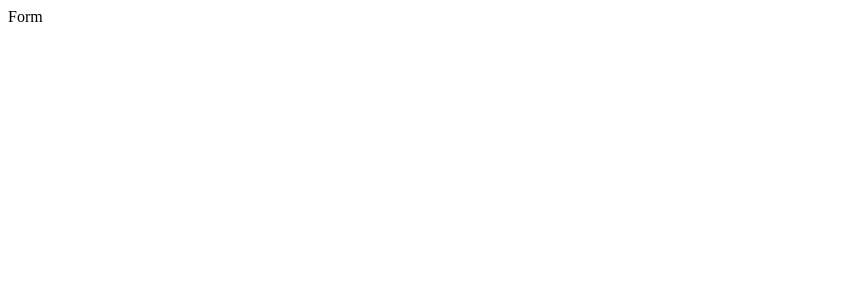
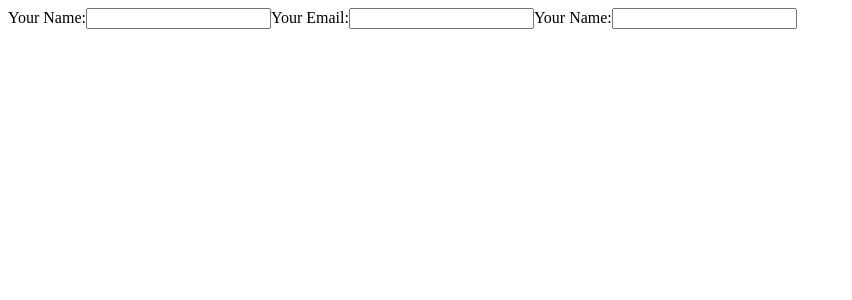
Before and after one commit to MMadejsza/React_Simple_Form_Validation_Example, a React (Create React App) app: page / in a window 1280 px wide. Shown: the top 300 px of the page, without its empty margins (0-852 px from the left). Built offline with nearby package versions, Linux system fonts and the light colour scheme.

Commit message:
Initial Form 2/3

```diff
--- a/src/App.js
+++ b/src/App.js
@@ -1,10 +1,57 @@
 import React from 'react';
 
 class App extends React.Component {
-	state = {};
+	state = {
+		userName: '',
+	};
+
+	handleChange = (e) => {
+		console.log(e.target.type);
+		console.log(e.target.name);
+		const value = e.target.value;
+		this.setState({
+			userName: value,
+			userEmail: '',
+		});
+	};
 
 	render() {
-		return <div className='App'>Form</div>;
+		return (
+			<div className='App'>
+				<form action=''>
+					<label htmlFor='user'>
+						Your Name:
+						<input
+							type='text'
+							id='user'
+							name='userName'
+							value={this.state.userName}
+							onChange={this.handleChange}
+						/>
+					</label>
+					<label htmlFor='user'>
+						Your Email:
+						<input
+							type='email'
+							id='email'
+							name='userEmail'
+							value={this.state.userEmail}
+							onChange={this.handleChange}
+						/>
+					</label>
+					<label htmlFor='user'>
+						Your Name:
+						<input
+							type='text'
+							id='user'
+							name='userName'
+							value={this.state.userName}
+							onChange={this.handleChange}
+						/>
+					</label>
+				</form>
+			</div>
+		);
 	}
 }
 
```
